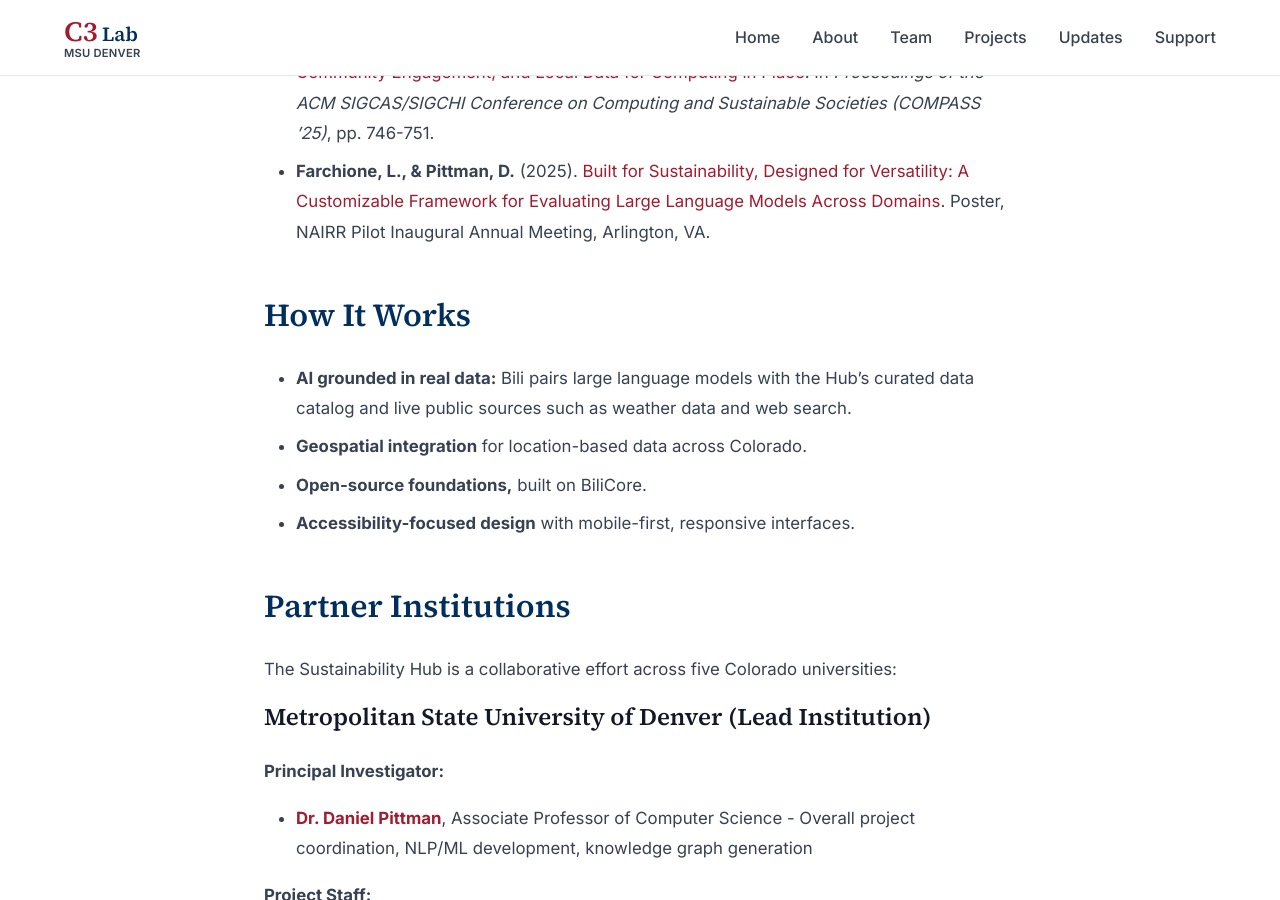
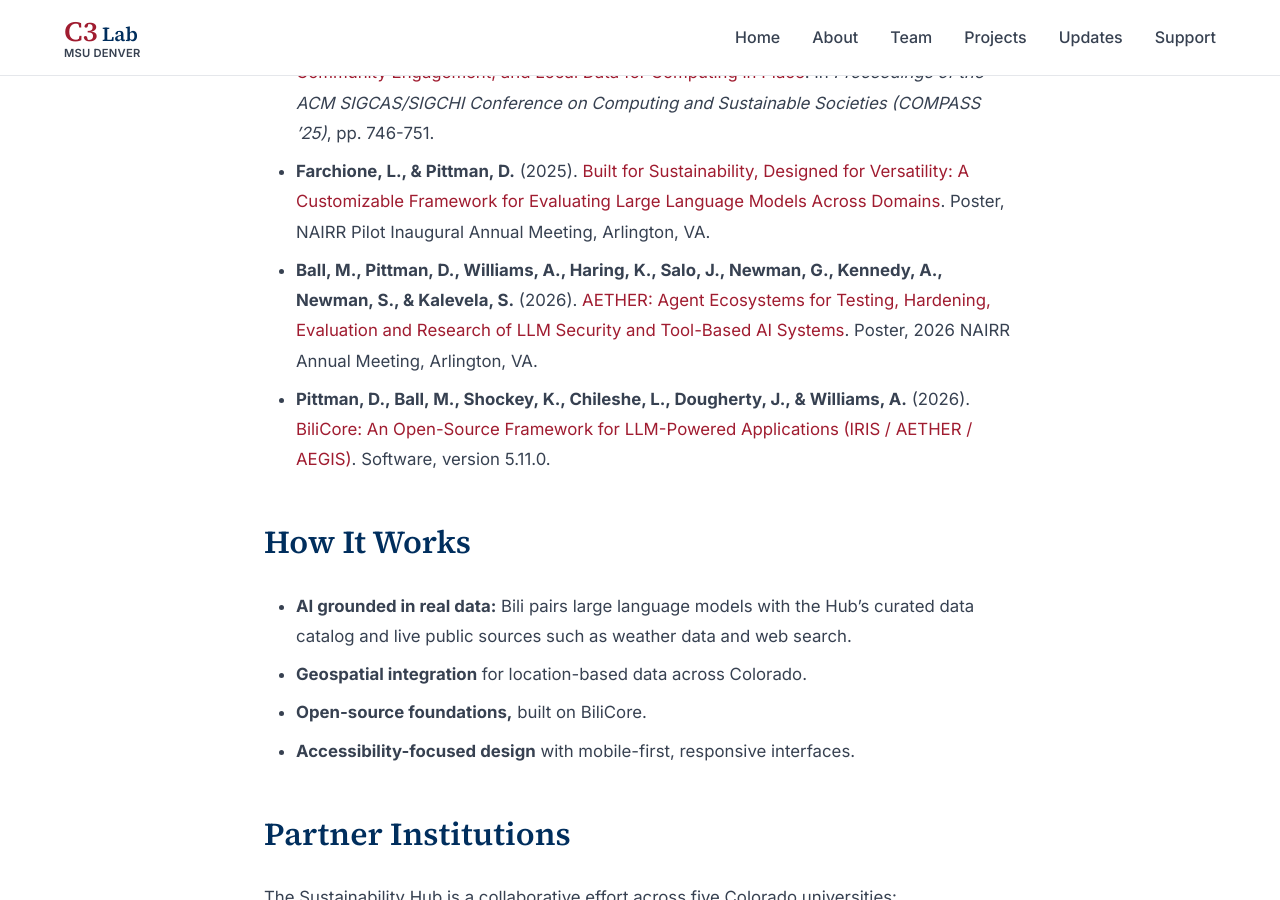
Before and after one commit to msu-denver/c3-lab, a Jekyll site: the page built from _projects/sustainability-hub.md, in a window 1280 px wide and 900 px high, scrolled down 3351 px. Built offline with Jekyll 4.4.1, drawn with Linux system fonts in a browser that asks for light colours.

Commit message:
content: list the AETHER poster and BiliCore software release as citations
Add the 2026 AETHER poster (nine authors, Zenodo DOI) and the BiliCore
software release (v5.11.0, Zenodo DOI) to the Sustainability Hub page's
Publications and Posters list, with authors in byline order as they
appear in the PI's NSF biosketch products and the DataCite record.

Co-Authored-By: Claude Opus 5.5 <noreply@anthropic.com>

```diff
--- a/_projects/sustainability-hub.md
+++ b/_projects/sustainability-hub.md
@@ -76,6 +76,8 @@ Interactive maps inside Bili's answers are in development.
 
 - **Pittman, D., Williams, A., Haring, K., Salo, J., Newman, G., Kennedy, A., Newman, S., & Kalevela, S.** (2025). [Co-Creating a Regional Sustainability Hub: Conversational AI, Community Engagement, and Local Data for Computing in Place](https://doi.org/10.1145/3715335.3736321). In *Proceedings of the ACM SIGCAS/SIGCHI Conference on Computing and Sustainable Societies (COMPASS ’25)*, pp. 746-751.
 - **Farchione, L., & Pittman, D.** (2025). [Built for Sustainability, Designed for Versatility: A Customizable Framework for Evaluating Large Language Models Across Domains](https://doi.org/10.5281/zenodo.15114563). Poster, NAIRR Pilot Inaugural Annual Meeting, Arlington, VA.
+- **Ball, M., Pittman, D., Williams, A., Haring, K., Salo, J., Newman, G., Kennedy, A., Newman, S., & Kalevela, S.** (2026). [AETHER: Agent Ecosystems for Testing, Hardening, Evaluation and Research of LLM Security and Tool-Based AI Systems](https://doi.org/10.5281/zenodo.19193458). Poster, 2026 NAIRR Annual Meeting, Arlington, VA.
+- **Pittman, D., Ball, M., Shockey, K., Chileshe, L., Dougherty, J., & Williams, A.** (2026). [BiliCore: An Open-Source Framework for LLM-Powered Applications (IRIS / AETHER / AEGIS)](https://doi.org/10.5281/zenodo.20656258). Software, version 5.11.0.
 
 ## How It Works
 
```
